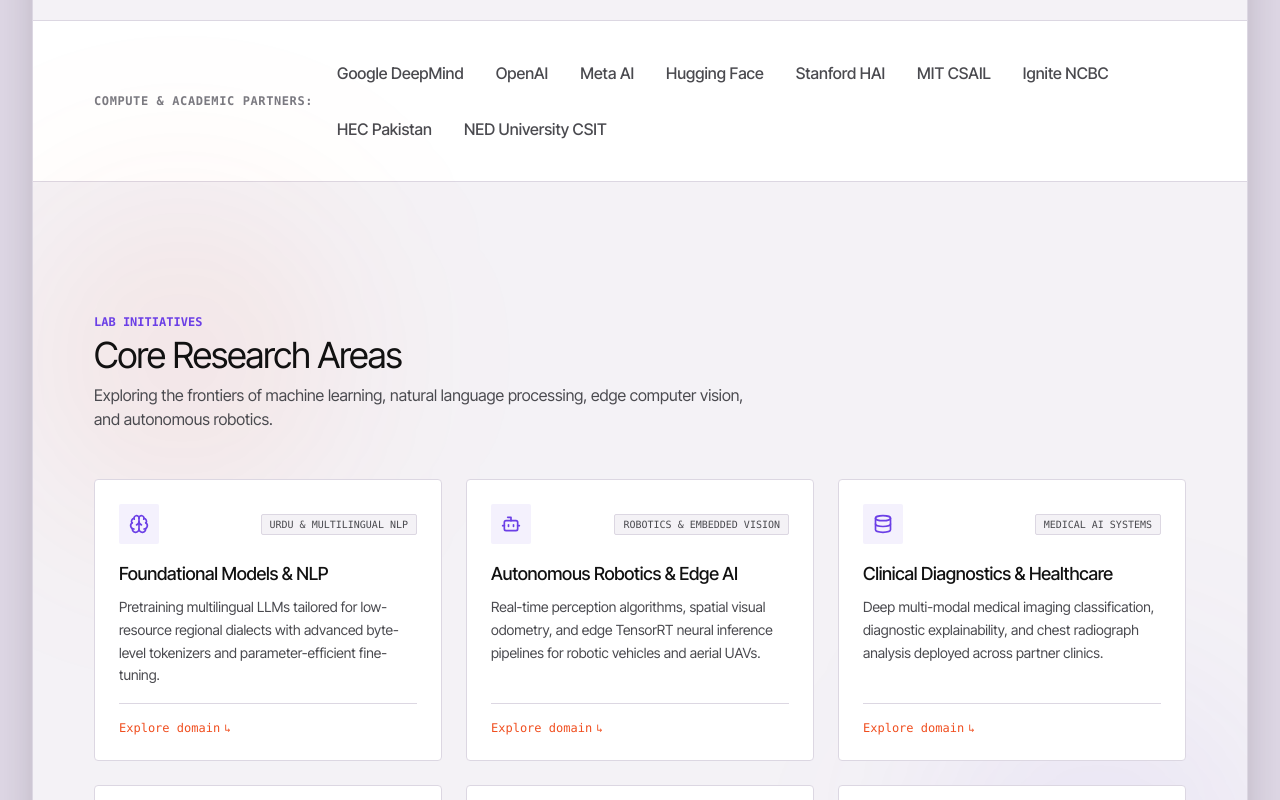
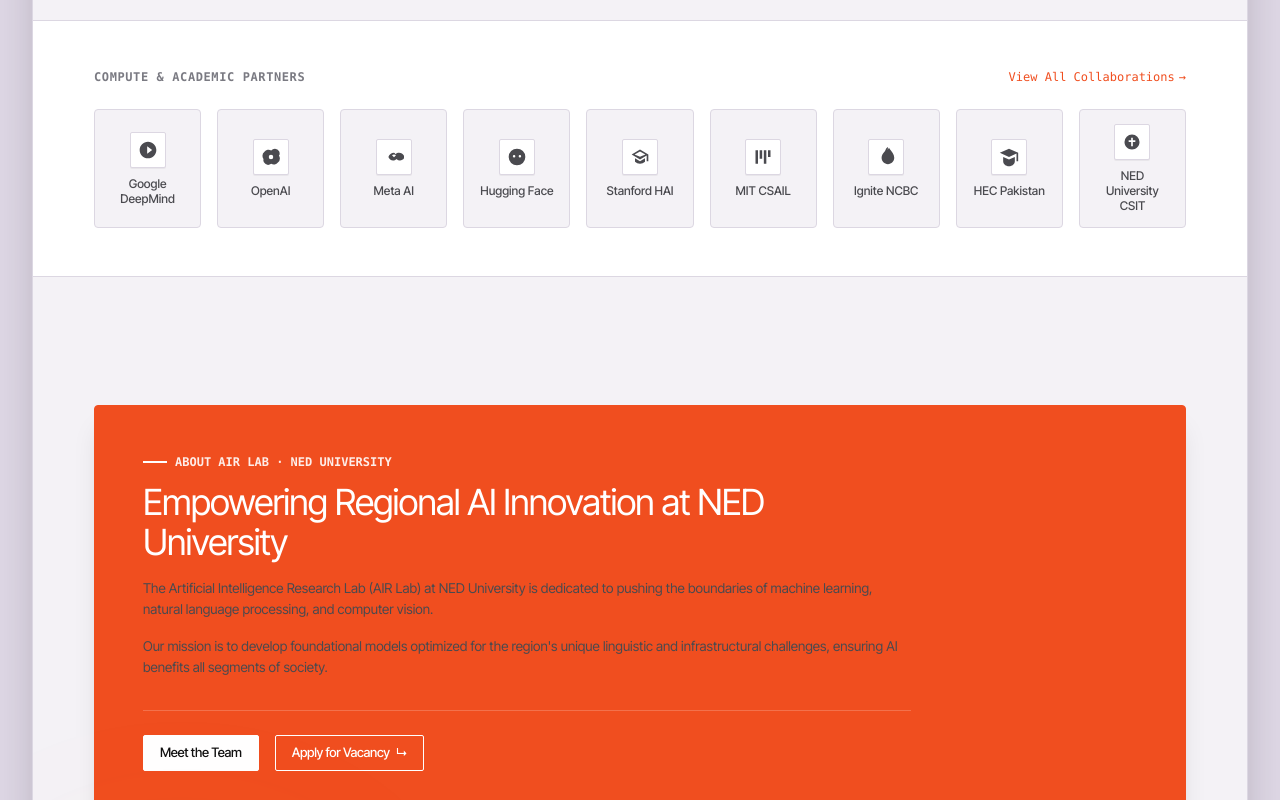
Before and after one commit to hasanshahir/AIR-ProtoType, a React (Vite) app in the folder AIR-Proto-v2/: page / in a window 1280 px wide. Shown: the part 1120-1920 px from the top of the page. Built offline with nearby package versions, Linux system fonts and the light colour scheme.

Commit message:
feat: remove team cluster debug banners, move About section earlier on Home, add partner logo cards

```diff
--- a/AIR-Proto-v2/src/pages/Home.tsx
+++ b/AIR-Proto-v2/src/pages/Home.tsx
@@ -62,15 +62,78 @@
 ]
 
 const institutionalPartners = [
-  'Google DeepMind',
-  'OpenAI',
-  'Meta AI',
-  'Hugging Face',
-  'Stanford HAI',
-  'MIT CSAIL',
-  'Ignite NCBC',
-  'HEC Pakistan',
-  'NED University CSIT',
+  {
+    name: 'Google DeepMind',
+    icon: ({ className = 'w-5 h-5' }: { className?: string }) => (
+      <svg className={className} viewBox="0 0 24 24" fill="currentColor">
+        <path d="M12 2C6.48 2 2 6.48 2 12s4.48 10 10 10 10-4.48 10-10S17.52 2 12 2zm-1 14.5v-9l6 4.5-6 4.5z" />
+      </svg>
+    ),
+  },
+  {
+    name: 'OpenAI',
+    icon: ({ className = 'w-5 h-5' }: { className?: string }) => (
+      <svg className={className} viewBox="0 0 24 24" fill="currentColor">
+        <path d="M22.28 9.37a5.98 5.98 0 0 0-.52-4.14 6.06 6.06 0 0 0-4.96-3.08 5.99 5.99 0 0 0-4.57 2.05A6 6 0 0 0 4.14 5.7a6.06 6.06 0 0 0-2.4 4.86c0 1.34.43 2.63 1.22 3.7a5.98 5.98 0 0 0 .52 4.14 6.06 6.06 0 0 0 4.96 3.08c1.39 0 2.7-.49 3.75-1.37a6 6 0 0 0 8.09-1.5 6.06 6.06 0 0 0 2.4-4.86c0-1.34-.43-2.63-1.22-3.7zM12 14.7a2.7 2.7 0 1 1 0-5.4 2.7 2.7 0 0 1 0 5.4z" />
+      </svg>
+    ),
+  },
+  {
+    name: 'Meta AI',
+    icon: ({ className = 'w-5 h-5' }: { className?: string }) => (
+      <svg className={className} viewBox="0 0 24 24" fill="currentColor">
+        <path d="M12 7.02c-3.15 0-5.75 2.1-6.72 5.08.76 2.37 2.98 4.09 5.6 4.09 1.48 0 2.84-.55 3.89-1.46l.24-.22.24.22a5.83 5.83 0 0 0 3.89 1.46c2.62 0 4.84-1.72 5.6-4.09-.97-2.98-3.57-5.08-6.72-5.08-1.57 0-3.01.62-4.08 1.63A5.76 5.76 0 0 0 12 7.02zm0 2.06c.92 0 1.76.36 2.39.95L12 12.44 9.61 10.03c.63-.59 1.47-.95 2.39-.95z" />
+      </svg>
+    ),
+  },
+  {
+    name: 'Hugging Face',
+    icon: ({ className = 'w-5 h-5' }: { className?: string }) => (
+      <svg className={className} viewBox="0 0 24 24" fill="currentColor">
+        <path d="M12 2a10 10 0 1 0 10 10A10 10 0 0 0 12 2zm-3.5 7.5a1.5 1.5 0 1 1 0 3 1.5 1.5 0 0 1 0-3zm7 0a1.5 1.5 0 1 1 0 3 1.5 1.5 0 0 1 0-3zm-7.6 6.8c.8 1.7 2.4 2.7 4.1 2.7s3.3-1 4.1-2.7a.8.8 0 1 0-1.4-.7c-.5 1.2-1.6 1.9-2.7 1.9s-2.2-.7-2.7-1.9a.8.8 0 0 0-1.4.7z" />
+      </svg>
+    ),
+  },
+  {
+    name: 'Stanford HAI',
+    icon: ({ className = 'w-5 h-5' }: { className?: string }) => (
+      <svg className={className} viewBox="0 0 24 24" fill="currentColor">
+        <path d="M12 3L2 9l10 6 8-4.8V17h2V9L12 3zm0 8.7L5.5 9 12 5.3 18.5 9 12 11.7zM6 13.5v4.2c1.7 1.4 3.7 2.3 6 2.3s4.3-.9 6-2.3v-4.2l-6 3.6-6-3.6z" />
+      </svg>
+    ),
+  },
+  {
+    name: 'MIT CSAIL',
+    icon: ({ className = 'w-5 h-5' }: { className?: string }) => (
+      <svg className={className} viewBox="0 0 24 24" fill="currentColor">
+        <path d="M3 4h3v16H3V4zm5 0h3v10H8V4zm5 0h3v16h-3V4zm5 0h3v8h-3V4z" />
+      </svg>
+    ),
+  },
+  {
+    name: 'Ignite NCBC',
+    icon: ({ className = 'w-5 h-5' }: { className?: string }) => (
+      <svg className={className} viewBox="0 0 24 24" fill="currentColor">
+        <path d="M12 2c-.4 1.8-1.5 3.3-2.6 4.7-1.3 1.7-2.7 3.5-2.7 6.3 0 4.2 3.4 7.6 7.6 7.6s7.6-3.4 7.6-7.6c0-4.3-3.2-7.5-5.2-10.2-.4-.6-.8-1.2-1.1-1.8-1.2 2-2.3 3.6-3.6 4.8 1.4-1.2 2.3-2.6 2.3-4.3 0-.6-.1-1.1-.3-1.6z" />
+      </svg>
+    ),
+  },
+  {
+    name: 'HEC Pakistan',
+    icon: ({ className = 'w-5 h-5' }: { className?: string }) => (
+      <svg className={className} viewBox="0 0 24 24" fill="currentColor">
+        <path d="M12 2L1 7l11 5 9-4.09V17h2V7L12 2zm-7 9.88V17c0 3.31 3.13 6 7 6s7-2.69 7-6v-5.12l-7 3.18-7-3.18z" />
+      </svg>
+    ),
+  },
+  {
+    name: 'NED University CSIT',
+    icon: ({ className = 'w-5 h-5' }: { className?: string }) => (
+      <svg className={className} viewBox="0 0 24 24" fill="currentColor">
+        <path d="M12 3a9 9 0 0 0-9 9c0 4.97 4.03 9 9 9s9-4.03 9-9a9 9 0 0 0-9-9zm-1 4h2v3h3v2h-3v5h-2v-5H8v-2h3V7z" />
+      </svg>
+    ),
+  },
 ]
 
 export default function Home() {
@@ -221,27 +284,78 @@
       </section>
 
       {/* ── 3. STRATEGIC & ACADEMIC ALLIANCES (Strip) ── */}
-      <section className="py-10 border-y border-[var(--border-hairline)] bg-[var(--bg-surface)] mb-20 overflow-hidden text-left relative z-10">
+      <section className="py-12 border-y border-[var(--border-hairline)] bg-[var(--bg-surface)] mb-20 overflow-hidden text-left relative z-10">
         <div className="max-w-[1140px] mx-auto px-6">
-          <div className="flex flex-col md:flex-row md:items-center justify-between gap-6">
-            <span className="text-xs font-mono font-bold tracking-wider text-[var(--text-subtle)] uppercase shrink-0">
-              Compute & Academic Partners:
-            </span>
-            <div className="flex flex-wrap items-center gap-6 sm:gap-8">
-              {institutionalPartners.map((partner, i) => (
-                <span
-                  key={i}
-                  className="text-sm sm:text-base font-head font-medium text-[var(--text-muted)] hover:text-[var(--accent-orange)] transition-colors cursor-default"
-                >
-                  {partner}
-                </span>
-              ))}
+          <div className="flex flex-col gap-6">
+            <div className="flex items-center justify-between">
+              <span className="text-xs font-mono font-bold tracking-wider text-[var(--text-subtle)] uppercase">
+                Compute & Academic Partners
+              </span>
+              <Link to="/collaborations" className="text-xs font-mono text-[var(--accent-orange)] hover:underline inline-flex items-center gap-1 font-medium">
+                <span>View All Collaborations</span>
+                <span>&rarr;</span>
+              </Link>
+            </div>
+
+            <div className="grid grid-cols-2 sm:grid-cols-3 md:grid-cols-5 lg:grid-cols-9 gap-4 items-stretch">
+              {institutionalPartners.map((partner, i) => {
+                const IconComponent = partner.icon
+                return (
+                  <div
+                    key={i}
+                    className="p-3.5 rounded-[4px] bg-[var(--bg-page)] border border-[var(--border-hairline)] hover:border-[var(--accent-purple)] hover:shadow-md transition-all duration-200 flex flex-col items-center justify-center text-center gap-2 group cursor-default"
+                  >
+                    <div className="w-9 h-9 rounded-[2px] bg-[var(--bg-surface)] border border-[var(--border-hairline)] flex items-center justify-center text-[var(--text-muted)] group-hover:text-[var(--accent-orange)] group-hover:scale-110 transition-all shadow-2xs">
+                      <IconComponent className="w-5 h-5 transition-transform" />
+                    </div>
+                    <span className="text-xs font-head font-medium text-[var(--text-muted)] group-hover:text-[var(--text-primary)] transition-colors leading-tight">
+                      {partner.name}
+                    </span>
+                  </div>
+                )
+              })}
             </div>
           </div>
         </div>
       </section>
 
-      {/* ── 4. RESEARCH INITIATIVES (6 Sharp Cards) ── */}
+      {/* ── 4. FULL-WIDTH ORANGE CTA / ABOUT AIR LAB SECTION ── */}
+      <section className="py-12 px-6 max-w-[1140px] mx-auto text-left mb-20 relative z-10">
+        <div className="bg-[var(--accent-orange)] text-white rounded-[4px] p-8 sm:p-12 relative overflow-hidden transition-all duration-200 shadow-xl border border-[var(--accent-orange)]">
+          <div className="max-w-3xl relative z-10">
+            <div className="flex items-center gap-2 text-white/90 font-mono font-semibold uppercase text-xs mb-3">
+              <div className="w-6 h-[2px] bg-white" />
+              ABOUT AIR LAB · NED UNIVERSITY
+            </div>
+            <h2 className="text-2xl sm:text-4xl font-head font-normal text-white tracking-tight mb-4">
+              Empowering Regional AI Innovation at NED University
+            </h2>
+            <div className="space-y-4 text-sm sm:text-base text-white/90 leading-relaxed font-normal">
+              <p>
+                The Artificial Intelligence Research Lab (AIR Lab) at NED University is dedicated to pushing the boundaries of machine learning, natural language processing, and computer vision.
+              </p>
+              <p>
+                Our mission is to develop foundational models optimized for the region's unique linguistic and infrastructural challenges, ensuring AI benefits all segments of society.
+              </p>
+            </div>
+
+            <div className="mt-8 pt-6 border-t border-white/20 flex flex-wrap gap-4">
+              <Button to="/team" variant="secondary" size="md" className="bg-white text-[var(--text-primary)] hover:bg-gray-100 border-white">
+                Meet the Team
+              </Button>
+              <button
+                onClick={() => setApplyModalOpen(true)}
+                className="h-9 px-4 rounded-[2px] border border-white text-white hover:bg-white/10 text-[13px] font-medium tracking-tight transition-colors cursor-pointer inline-flex items-center gap-1.5"
+              >
+                <span>Apply for Vacancy</span>
+                <span className="text-[12px] leading-none">↳</span>
+              </button>
+            </div>
+          </div>
+        </div>
+      </section>
+
+      {/* ── 5. RESEARCH INITIATIVES (6 Sharp Cards) ── */}
       <section className="py-12 px-6 max-w-[1140px] mx-auto mb-20 text-left relative z-10">
         {/* Subtle background color auras */}
         <div className="absolute -top-16 -left-12 w-80 h-80 rounded-full bg-[var(--accent-orange)]/8 blur-[100px] pointer-events-none" aria-hidden="true" />
@@ -298,42 +412,6 @@
         </div>
       </section>
 
-      {/* ── 5. FULL-WIDTH ORANGE CTA / NEWSLETTER BAND (Matching Reference Screenshot) ── */}
-      <section className="py-16 px-6 max-w-[1140px] mx-auto text-left mb-20 relative z-10">
-        <div className="bg-[var(--accent-orange)] text-white rounded-[4px] p-8 sm:p-12 relative overflow-hidden transition-all duration-200 shadow-xl border border-[var(--accent-orange)]">
-          <div className="max-w-3xl relative z-10">
-            <div className="flex items-center gap-2 text-white/90 font-mono font-semibold uppercase text-xs mb-3">
-              <div className="w-6 h-[2px] bg-white" />
-              ABOUT AIR LAB · NED UNIVERSITY
-            </div>
-            <h2 className="text-2xl sm:text-4xl font-head font-normal text-white tracking-tight mb-4">
-              Empowering Regional AI Innovation at NED University
-            </h2>
-            <div className="space-y-4 text-sm sm:text-base text-white/90 leading-relaxed font-normal">
-              <p>
-                The Artificial Intelligence Research Lab (AIR Lab) at NED University is dedicated to pushing the boundaries of machine learning, natural language processing, and computer vision.
-              </p>
-              <p>
-                Our mission is to develop foundational models optimized for the region's unique linguistic and infrastructural challenges, ensuring AI benefits all segments of society.
-              </p>
-            </div>
-
-            <div className="mt-8 pt-6 border-t border-white/20 flex flex-wrap gap-4">
-              <Button to="/team" variant="secondary" size="md" className="bg-white text-[var(--text-primary)] hover:bg-gray-100 border-white">
-                Meet the Team
-              </Button>
-              <button
-                onClick={() => setApplyModalOpen(true)}
-                className="h-9 px-4 rounded-[2px] border border-white text-white hover:bg-white/10 text-[13px] font-medium tracking-tight transition-colors cursor-pointer inline-flex items-center gap-1.5"
-              >
-                <span>Apply for Vacancy</span>
-                <span className="text-[12px] leading-none">↳</span>
-              </button>
-            </div>
-          </div>
-        </div>
-      </section>
-
       {/* Fast Directory Dropdown Drawer from Right */}
       <QuickDrawer
         isOpen={drawerOpen}
```
Also changed, not shown: AIR-Proto-v2/src/components/AppleWatchCluster.tsx (+2 -60 lines), AIR-Proto-v2/src/pages/Team.tsx (+0 -7 lines).
